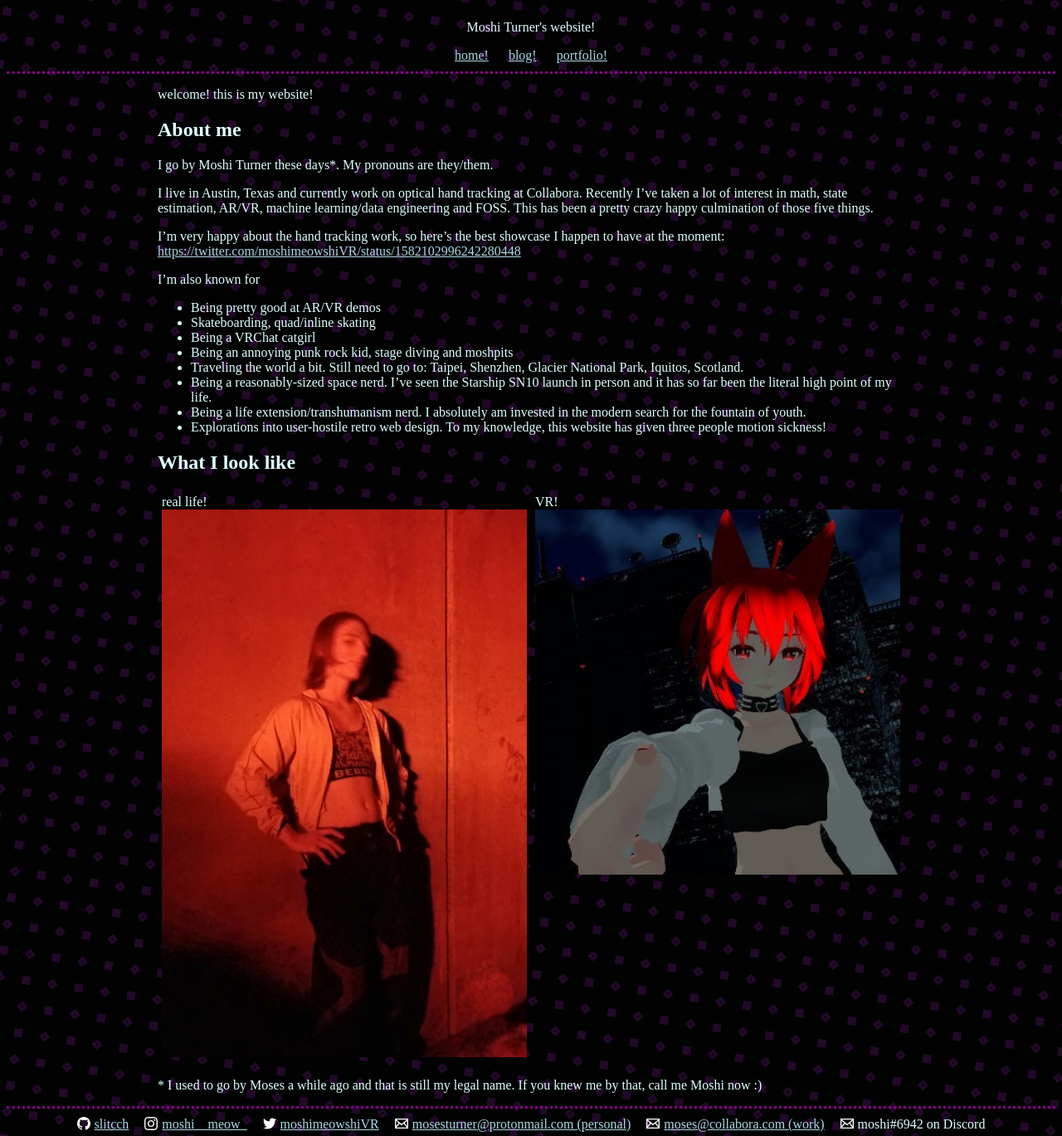
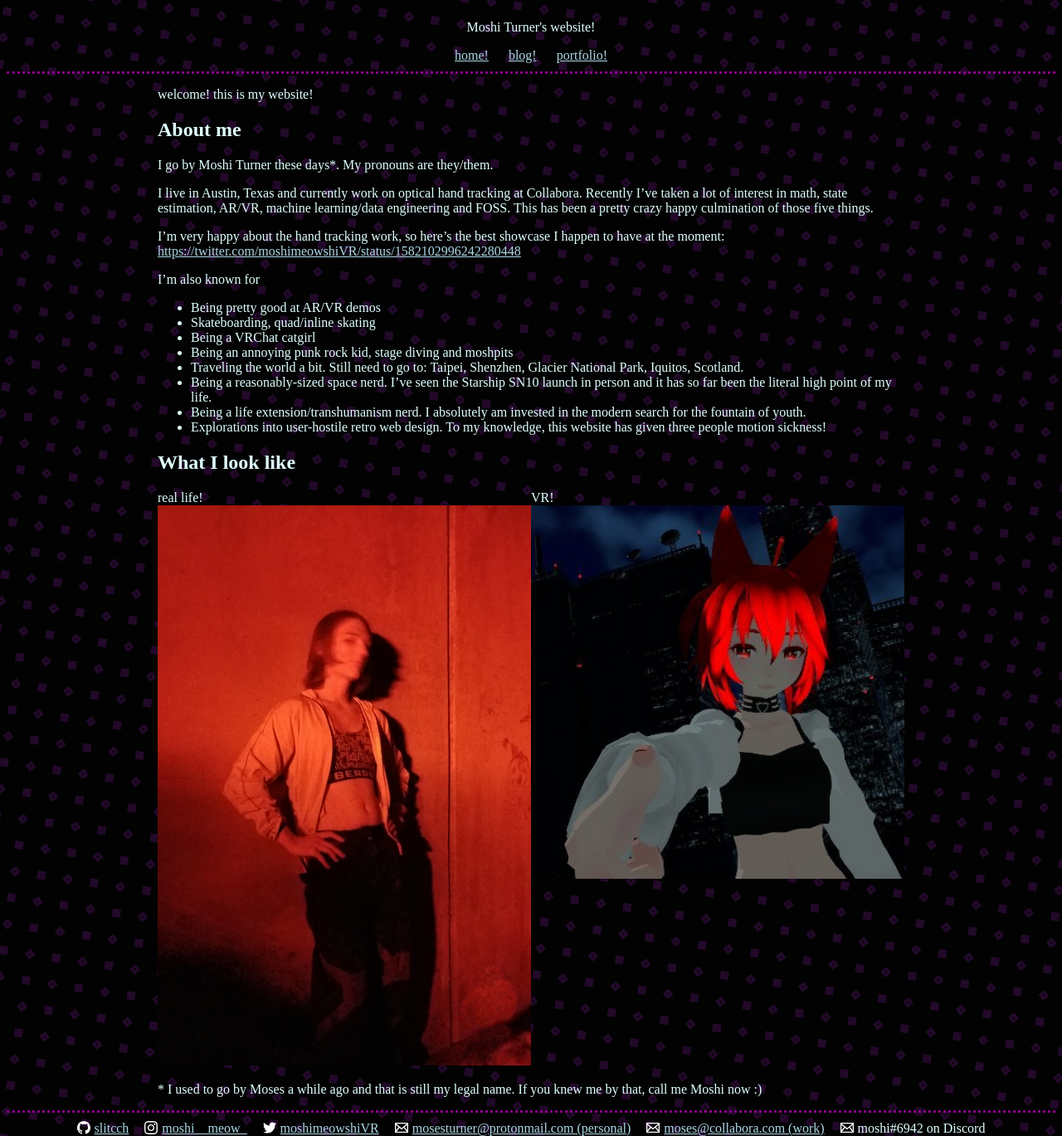
Before and after one commit to moshimeow/moshimeow.github.io, a Jekyll site: the page built from index.markdown, in a window 1280 px wide. Shown: the whole page at 83% size. Built offline with Jekyll 4.4.1, drawn with Linux system fonts in a browser that asks for light colours.

Commit message:
half_split

```diff
--- a/assets/css/main.css
+++ b/assets/css/main.css
@@ -174,14 +174,14 @@ code {
 
 
 /* Three image containers (use 25% for four, and 50% for two, etc) */
-.selfie_column {
+.half_split_column {
     float: left;
-    width: 440px;
-    padding: 5px;
+    width: 50%;
+    /* padding: 5px; */
 }
 
 /* Clear floats after image containers */
-.selfie_row::after {
+.half_split_row::after {
     content: "";
     clear: both;
     display: table;
--- a/index.markdown
+++ b/index.markdown
@@ -31,13 +31,13 @@ I'm also known for
 ## What I look like
 
 <html>
- <div class="selfie_row">
-  <div class="selfie_column">
+ <div class="half_split_row">
+  <div class="half_split_column">
     real life!
     <img src="/assets/images/rave.jpg" alt="Real life" style="width:100%">
   </div>
 
-  <div class="selfie_column">
+  <div class="half_split_column">
     VR!
     <img src="/assets/images/vr_avatar.jpg" alt="VR" style="width:100%">
   </div>
```
